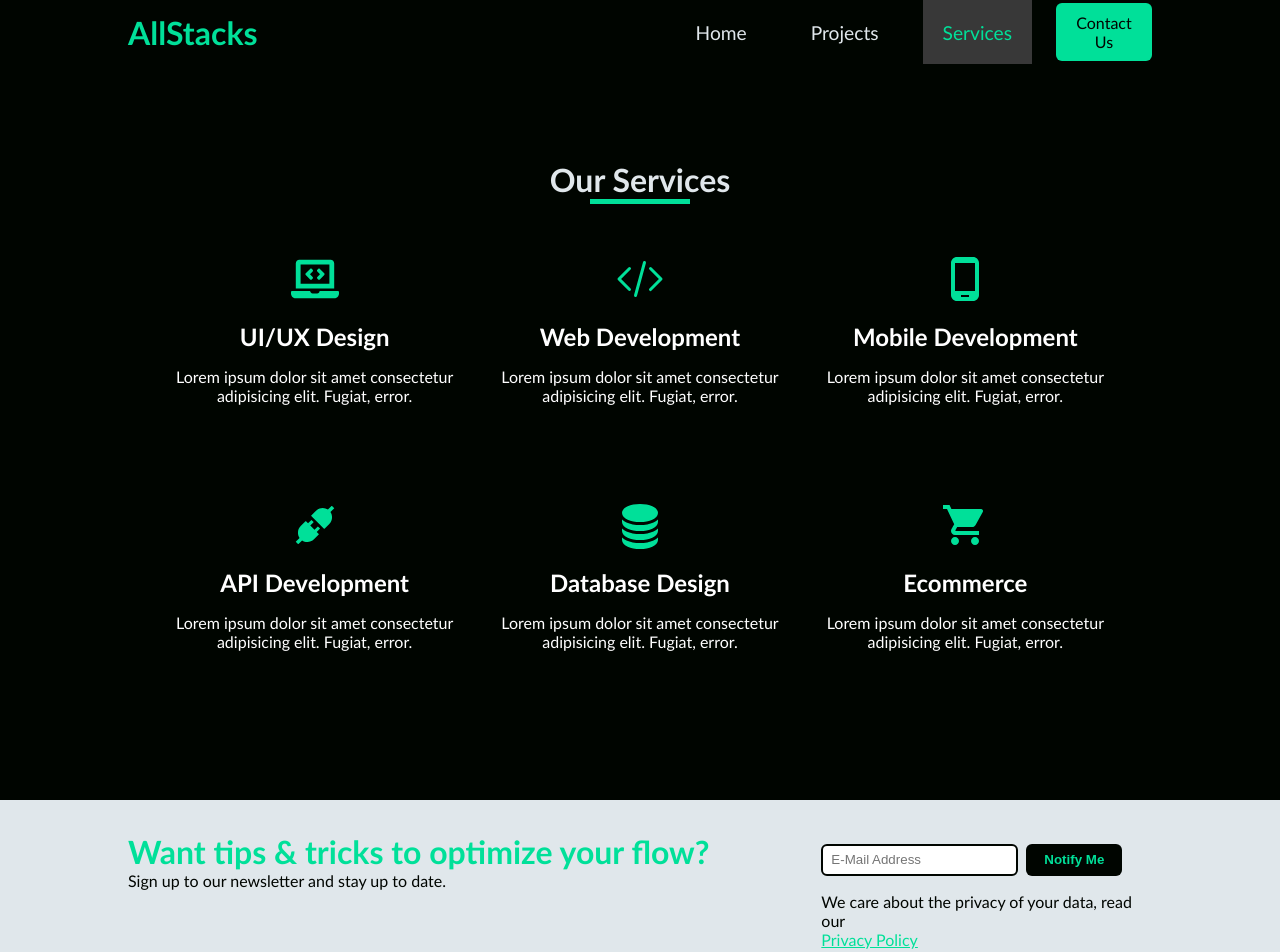
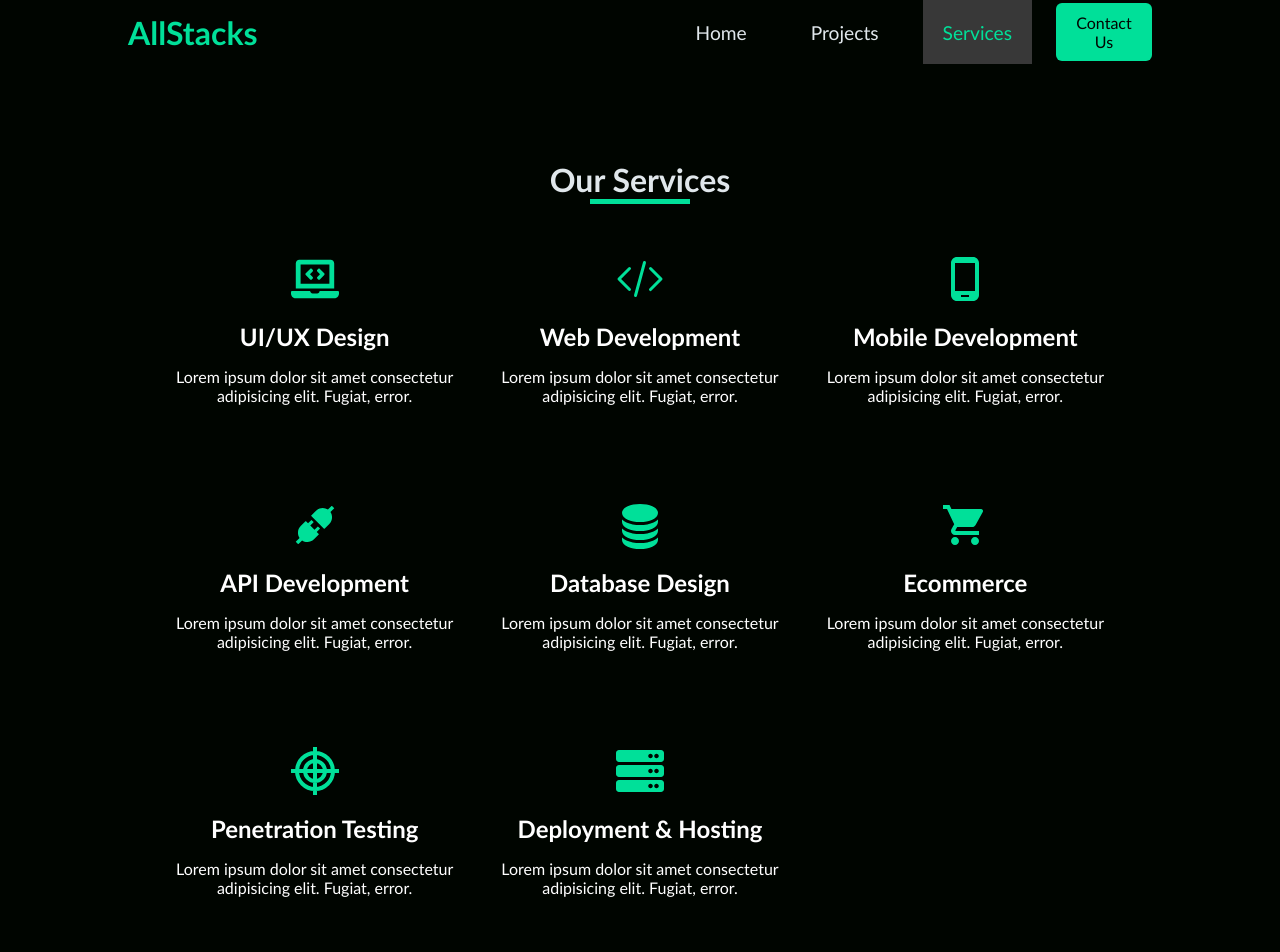
Before and after one commit to RowDev727/MySite, a React (Vite) app in the folder frontend/: page /services in a window 1280 px wide. Shown: the top 952 px of the page. Built offline with nearby package versions, Linux system fonts and the light colour scheme.

Commit message:
Updated Services Data

```diff
--- a/frontend/src/data/ourServices.jsx
+++ b/frontend/src/data/ourServices.jsx
@@ -1,9 +1,9 @@
-import { FaLaptopCode } from 'react-icons/fa'
+import { FaLaptopCode, FaServer } from 'react-icons/fa'
 import { HiCodeBracket } from 'react-icons/hi2'
-import { MdOutlinePhoneAndroid } from 'react-icons/md'
+import { MdOutlinePhoneAndroid, MdShoppingCart } from 'react-icons/md'
 import { AiFillApi } from 'react-icons/ai'
 import { BsDatabaseFill } from 'react-icons/bs'
-import { MdShoppingCart } from 'react-icons/md'
+import { GrVulnerability } from 'react-icons/gr'
 
 export const ourServices = [
     {
@@ -35,5 +35,15 @@ export const ourServices = [
         Icon: <MdShoppingCart />,
         title: "Ecommerce",
         points: "Lorem ipsum dolor sit amet consectetur adipisicing elit. Fugiat, error."
+    },
+    {
+        Icon: <GrVulnerability />,
+        title: "Penetration Testing",
+        points: "Lorem ipsum dolor sit amet consectetur adipisicing elit. Fugiat, error."
+    },
+    {
+        Icon: <FaServer />,
+        title: "Deployment & Hosting",
+        points: "Lorem ipsum dolor sit amet consectetur adipisicing elit. Fugiat, error."
     }
 ]
```
